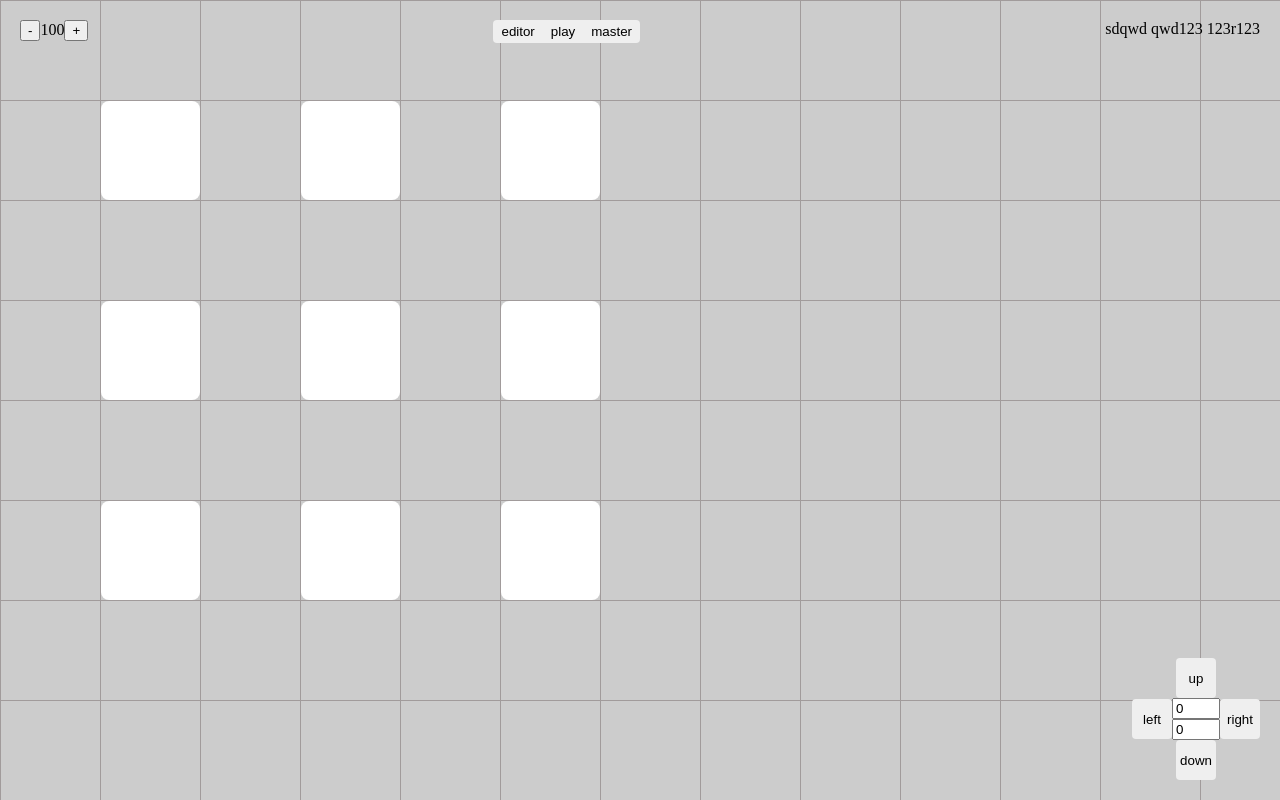
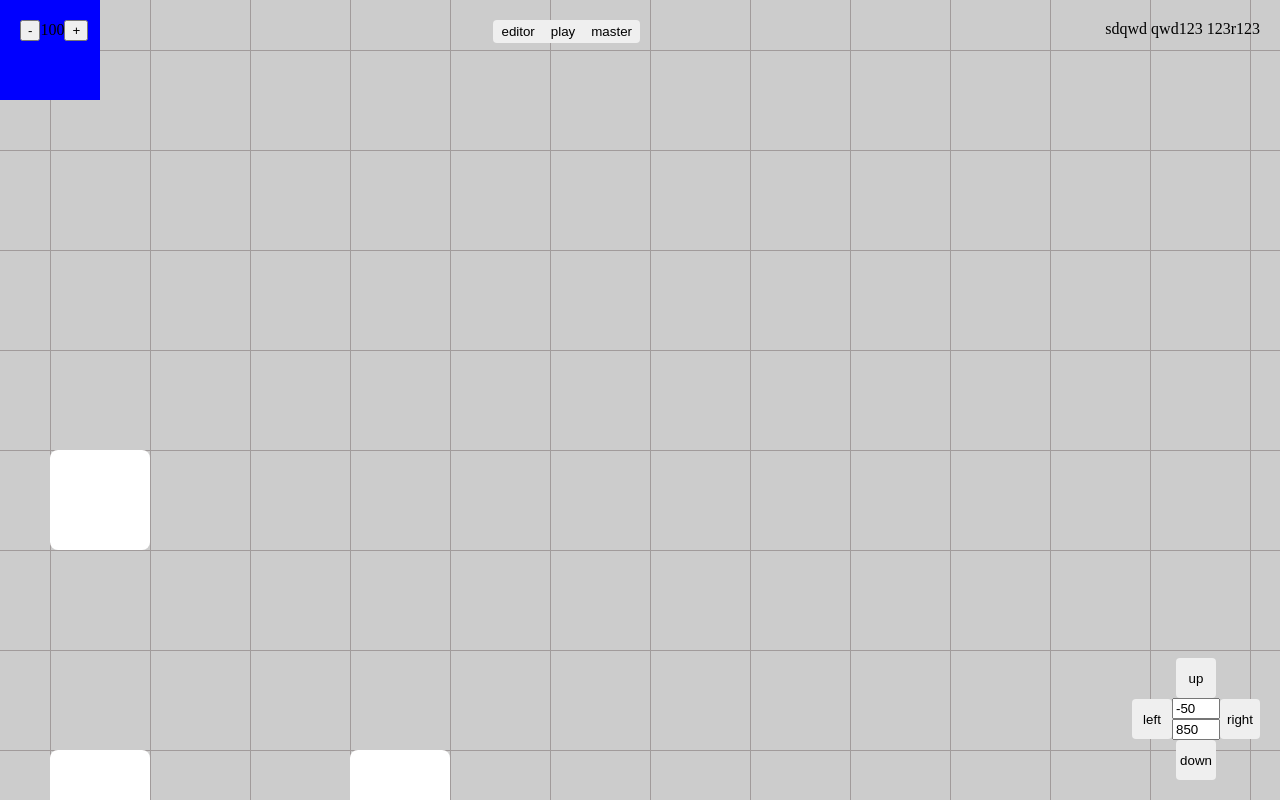
Before and after one commit to anaxronik/board-game-editor, a React (Vite) app in the folder front/: page / in a window 1280 px wide. Built offline with nearby package versions, Linux system fonts and the light colour scheme.

Commit message:
add AddMapBLock

```diff
--- a/front/package.json
+++ b/front/package.json
@@ -4,7 +4,7 @@
   "version": "0.0.0",
   "type": "module",
   "scripts": {
-    "start": "vite",
+    "start": "vite --host",
     "build": "tsc && vite build",
     "lint": "eslint . --ext ts,tsx --report-unused-disable-directives --max-warnings 0",
     "preview": "vite preview"
--- /dev/null
+++ b/front/src/components/AddMapBlock/AddMapBlock.tsx
@@ -0,0 +1,45 @@
+import { throttle } from "lodash";
+import { observer } from "mobx-react-lite";
+import React, { useEffect, useState } from "react";
+import { MAX_FRAME_RENDER_TIME } from "../../constants/COMMON";
+import { frameStore } from "../../stores/FrameStore/FrameStore";
+
+const AddMapBlock: React.FC = observer(() => {
+  const [position, setPosition] = useState({
+    left: 0,
+    top: 0,
+    right: 0,
+    bottom: 0,
+  });
+
+  const handler = throttle((coords) => {
+    const cell = frameStore.getCellByMousePosition(coords);
+    setPosition(cell.position);
+  }, MAX_FRAME_RENDER_TIME);
+
+  useEffect(() => {
+    const listener = (e: MouseEvent) => {
+      const coords = { x: e.clientX, y: e.clientY };
+      handler(coords);
+    };
+    const eventType = "mousemove";
+    window.addEventListener(eventType, listener);
+    return () => removeEventListener(eventType, listener);
+  }, [handler]);
+
+  return (
+    <div
+      style={{
+        position: "absolute",
+        left: position.left,
+        top: position.top,
+        width: frameStore.frameSize + "px",
+        height: frameStore.frameSize + "px",
+        background: "blue",
+      }}
+      title={JSON.stringify(position)}
+    ></div>
+  );
+});
+
+export default AddMapBlock;
--- a/front/src/components/MapActors/MapActors.tsx
+++ b/front/src/components/MapActors/MapActors.tsx
@@ -4,19 +4,18 @@ import React from "react";
 import classNames from "classnames";
 import { frameStore as frame } from "../../stores/FrameStore/FrameStore";
 import { mapActorsStore } from "../../stores/MapActorsStore/MapActorsStore";
-import { mapPositionStore as position } from "../../stores/MapPositionStore/MapPositionStore";
 import styles from "./MapActors.module.scss";
 
 const MapActors: React.FC = observer(() => {
-  const gap = 1;
-
   return (
     <>
       {mapActorsStore.actors?.map((actor, idx) => {
-        const x = -1 * position.x + actor.y * frame.frameSize + gap;
-        const y = position.y + actor.x * frame.frameSize + gap;
-        const width = frame.frameSize - gap;
-        const height = frame.frameSize - gap;
+        const pos = frame.getCellByCellCoords({
+          x: actor.cellX,
+          y: actor.cellY,
+        });
+        const width = frame.frameSize;
+        const height = frame.frameSize;
         return (
           <div
             className={classNames(
@@ -26,8 +25,8 @@ const MapActors: React.FC = observer(() => {
             )}
             key={idx}
             style={{
-              left: x + "px",
-              top: y + "px",
+              left: pos.left + "px",
+              top: pos.top + "px",
               width: width + "px",
               height: height + "px",
             }}
--- /dev/null
+++ b/front/src/constants/COMMON.ts
@@ -0,0 +1,4 @@
+export const TARGET_FPS = 30;
+export const MAX_FRAME_RENDER_TIME = parseInt(
+  Number(1000 / TARGET_FPS).toFixed(0)
+);
--- a/front/src/pages/MapPage/MapPage.tsx
+++ b/front/src/pages/MapPage/MapPage.tsx
@@ -1,6 +1,7 @@
 import { observer } from "mobx-react-lite";
 
 import { useState } from "react";
+import AddMapBlock from "../../components/AddMapBlock/AddMapBlock";
 import Frame from "../../components/Frame/Frame";
 import MapActors from "../../components/MapActors/MapActors";
 import MapModeSelector from "../../components/MapModeSelector/MapModeSelector";
@@ -60,6 +61,7 @@ const MapPage = observer(() => {
       >
         <Frame />
         <MapActors />
+        <AddMapBlock />
       </div>
     </MapLayout>
   );
--- a/front/src/stores/FrameStore/FrameStore.ts
+++ b/front/src/stores/FrameStore/FrameStore.ts
@@ -20,9 +20,13 @@ export class FrameStore {
     return this._frameSize * this.scaleStore.scale;
   }
 
+  get yFrameOffset() {
+    return this.mapPositionStore.y % this.frameSize;
+  }
+
   get horizontalLines(): number[] {
     const lines: number[] = [];
-    const offset: number = this.mapPositionStore.y % this.frameSize;
+    const offset: number = this.yFrameOffset;
 
     const linesCount = Math.floor(screenStore.height / this.frameSize) + 2;
     for (let index = 0; index < linesCount; index++) {
@@ -41,6 +45,47 @@ export class FrameStore {
     }
     return lines;
   }
+
+  getCellByCellCoords = (cell: { x: number; y: number }) => {
+    const x = this.mapPositionStore.x * -1 + cell.x * this.frameSize;
+    const y = this.mapPositionStore.y + cell.y * this.frameSize * -1;
+    const offset = this.frameSize;
+    return {
+      top: y - offset,
+      left: x,
+      right: x + offset,
+      bottom: y,
+    };
+  };
+
+  getCellByMousePosition = (mousePosition: { x: number; y: number }) => {
+    const map = this.mapPositionStore;
+
+    const scale = this.scaleStore.scale;
+    const absoluteMousePosition = {
+      x: (mousePosition.x + map.x) / scale,
+      y: (-mousePosition.y + map.y) / scale,
+    };
+
+    const cell = {
+      x: Math.floor((absoluteMousePosition.x / this.frameSize) * scale),
+      y: Math.floor((absoluteMousePosition.y / this.frameSize) * scale),
+    };
+    const position = this.getCellByCellCoords(cell);
+
+    console.group();
+    console.log("mousePosition", mousePosition);
+    console.log("map", map.x, map.y);
+    console.log("absoluteMousePosition", absoluteMousePosition);
+    console.log("cell", cell);
+    console.log("position", position);
+    console.groupEnd();
+
+    return {
+      position,
+      cell,
+    };
+  };
 }
 
 export const frameStore = new FrameStore(scaleStore, mapPositionStore);
--- a/front/src/stores/MapActorsStore/MapActorStore/MapActorStore.ts
+++ b/front/src/stores/MapActorsStore/MapActorStore/MapActorStore.ts
@@ -2,23 +2,23 @@ import { makeAutoObservable } from "mobx";
 import { v4 as uuidv4 } from "uuid";
 
 export type MapActor = {
-  x: number;
-  y: number;
+  cellX: number;
+  cellY: number;
   id?: string;
   isClickable?: boolean;
 };
 
 export class MapActorStore {
-  x: number;
-  y: number;
+  cellX: number;
+  cellY: number;
   id: string;
   isClickable: boolean;
 
   isMoving = false;
 
   constructor(init: MapActor) {
-    this.x = init.x || 0;
-    this.y = init.y || 0;
+    this.cellX = init.cellX || 0;
+    this.cellY = init.cellY || 0;
     this.id = init.id || uuidv4();
     this.isClickable = init.isClickable || false;
 
--- a/front/src/stores/MapActorsStore/MapActorsStore.ts
+++ b/front/src/stores/MapActorsStore/MapActorsStore.ts
@@ -6,15 +6,9 @@ export class MapActorsStore {
 
   constructor() {
     const actors: MapActor[] = [
-      { x: 1, y: 1, isClickable: true },
-      { x: 3, y: 1 },
-      { x: 5, y: 1 },
-      { x: 1, y: 3 },
-      { x: 3, y: 3 },
-      { x: 5, y: 3 },
-      { x: 1, y: 5 },
-      { x: 3, y: 5 },
-      { x: 5, y: 5 },
+      { cellX: 0, cellY: 0, isClickable: true },
+      { cellX: 3, cellY: 0 },
+      { cellX: 0, cellY: 3 },
     ];
 
     this._actors = actors.map((i) => new MapActorStore(i));
--- a/front/src/stores/MapPositionStore/MapPositionStore.ts
+++ b/front/src/stores/MapPositionStore/MapPositionStore.ts
@@ -1,8 +1,8 @@
 import { makeAutoObservable } from "mobx";
 
 export class MapPositionStore {
-  x = 0;
-  y = 0;
+  x = -50;
+  y = 850;
   stepSize = 20;
 
   constructor() {
```
